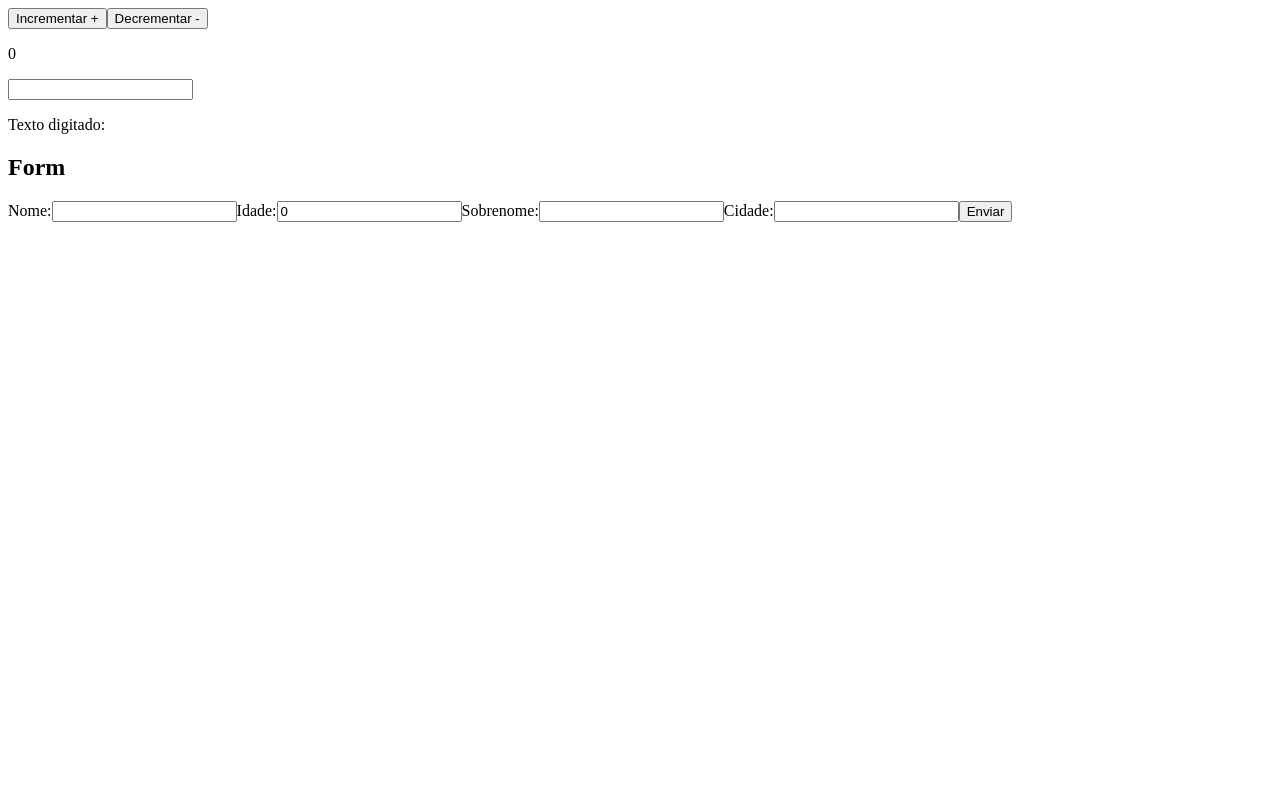
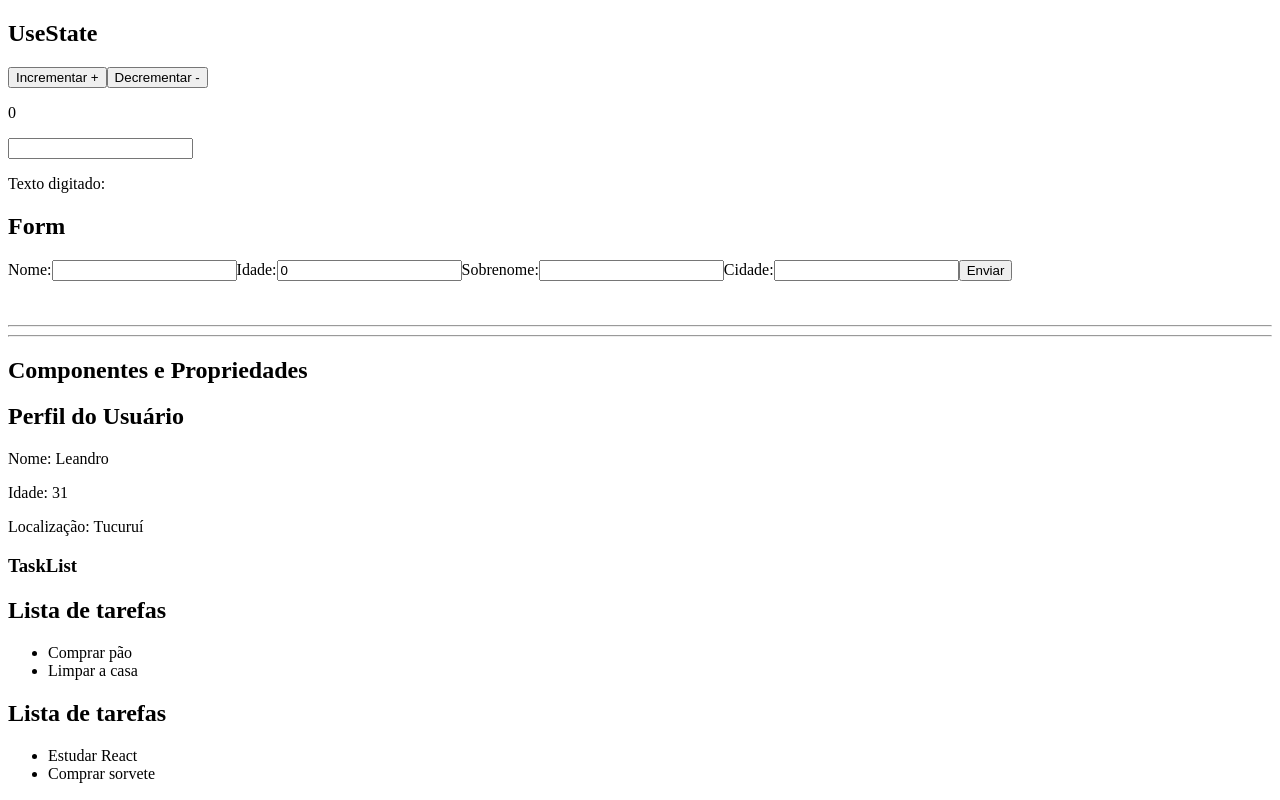
Before and after one commit to leandrolimadeveloper/react-fundamentals, a React (Vite) app: page / in a window 1280 px wide. Built offline with nearby package versions, Linux system fonts and the light colour scheme; the HTML template or start-up script is replaced by a standard one.

Commit message:
Componentes e Propriedades

```diff
--- a/src/App.tsx
+++ b/src/App.tsx
@@ -1,43 +1,48 @@
-import { ChangeEvent, FormEvent, useState } from "react"
+import { ChangeEvent, FormEvent, useState } from "react";
+
+import { UserProfile } from "./components/UserProfile";
+import { TaskList } from "./components/UserCars";
 
 function App() {
-  const [value, setValue] = useState(0)
-  const [text, setText] = useState('')
+  const [value, setValue] = useState(0);
+  const [text, setText] = useState("");
 
-  const [nome, setNome] = useState<string>('')
-  const [sobrenome, setSobrenome] = useState<string>('')
-  const [cidade, setCidade] = useState<string>('')
-  const [idade, setIdade] = useState<number>(0)
+  const [nome, setNome] = useState<string>("");
+  const [sobrenome, setSobrenome] = useState<string>("");
+  const [cidade, setCidade] = useState<string>("");
+  const [idade, setIdade] = useState<number>(0);
+
+  const tasks: string[] = ['Estudar React', 'Comprar sorvete']
 
   function incrementValue() {
-    setValue(value + 1)
+    setValue(value + 1);
   }
 
   function decrementValue() {
-    setValue((prevState) => prevState - 1)
+    setValue((prevState) => prevState - 1);
   }
 
   function handleChange(e: ChangeEvent<HTMLInputElement>) {
-    setText(e.target.value)
+    setText(e.target.value);
   }
 
   function handleSobrenome(event: ChangeEvent<HTMLInputElement>) {
-    setSobrenome(event.target.value)
+    setSobrenome(event.target.value);
   }
 
   function handleCidade(event: ChangeEvent<HTMLInputElement>) {
-    setCidade(event.target.value)
+    setCidade(event.target.value);
   }
 
   function handleSubmit(event: FormEvent<HTMLFormElement>) {
-    event.preventDefault()
-    alert(`Nome: ${nome} ${sobrenome}, Idade: ${idade}, ${cidade}`)
+    event.preventDefault();
+    alert(`Nome: ${nome} ${sobrenome}, Idade: ${idade}, ${cidade}`);
   }
-
-
 
   return (
     <div>
+      <h2>UseState</h2>
+
       <button onClick={incrementValue}>Incrementar +</button>
       <button onClick={decrementValue}>Decrementar -</button>
       <p>{value}</p>
@@ -52,31 +57,65 @@ function App() {
       <form onSubmit={handleSubmit}>
         <label htmlFor="nome">
           Nome:
-          <input type="text" id="nome" value={nome} onChange={(event: ChangeEvent<HTMLInputElement>) => setNome(event.target.value)} />
+          <input
+            type="text"
+            id="nome"
+            value={nome}
+            onChange={(event: ChangeEvent<HTMLInputElement>) =>
+              setNome(event.target.value)
+            }
+          />
         </label>
 
         <label htmlFor="idade">
           Idade:
-          <input type="number" id="idade" value={idade} onChange={(event: ChangeEvent<HTMLInputElement>) => setIdade(Number(event.target.value))} />
+          <input
+            type="number"
+            id="idade"
+            value={idade}
+            onChange={(event: ChangeEvent<HTMLInputElement>) =>
+              setIdade(Number(event.target.value))
+            }
+          />
         </label>
 
         <label htmlFor="sobrenome">
           Sobrenome:
-          <input type="text" id="nome" value={sobrenome} onChange={handleSobrenome}/>
+          <input
+            type="text"
+            id="nome"
+            value={sobrenome}
+            onChange={handleSobrenome}
+          />
         </label>
 
         <label htmlFor="cidade">
           Cidade:
-          <input type="text" id="cidade" value={cidade} onChange={handleCidade} />
+          <input
+            type="text"
+            id="cidade"
+            value={cidade}
+            onChange={handleCidade}
+          />
         </label>
-
 
         <button type="submit">Enviar</button>
       </form>
 
+      <br /><br />
+
+      <hr />
+      <hr />
+
+      <h2>Componentes e Propriedades</h2>
+      <UserProfile name="Leandro" age={31} location="Tucuruí"/>
+
+      <h3>TaskList</h3>
+      <TaskList tasks={['Comprar pão', 'Limpar a casa']}/>
+
+      <TaskList tasks={tasks} />
     </div>
-
-  )
+  );
 }
 
-export default App
+export default App;
--- /dev/null
+++ b/src/components/UserCars.tsx
@@ -0,0 +1,17 @@
+
+interface TaskListProps {
+    tasks: string[]
+}
+
+export function TaskList({tasks}: TaskListProps) {
+    return(
+        <div>
+            <h2>Lista de tarefas</h2>
+            <ul>
+                {tasks.map((task, index) => (
+                    <li key={index}>{task}</li>
+                ))}
+            </ul>
+        </div>
+    )
+}
--- /dev/null
+++ b/src/components/UserProfile.tsx
@@ -0,0 +1,18 @@
+interface UserProfileProps {
+    name: string;
+    age: number;
+    location: string;
+}
+
+export function UserProfile({name, age, location}: UserProfileProps): JSX.Element {
+
+
+    return (
+        <div>
+            <h2>Perfil do Usuário</h2>
+            <p>Nome: {name}</p>
+            <p>Idade: {age}</p>
+            <p>Localização: {location}</p>
+        </div>
+    )
+}
```
